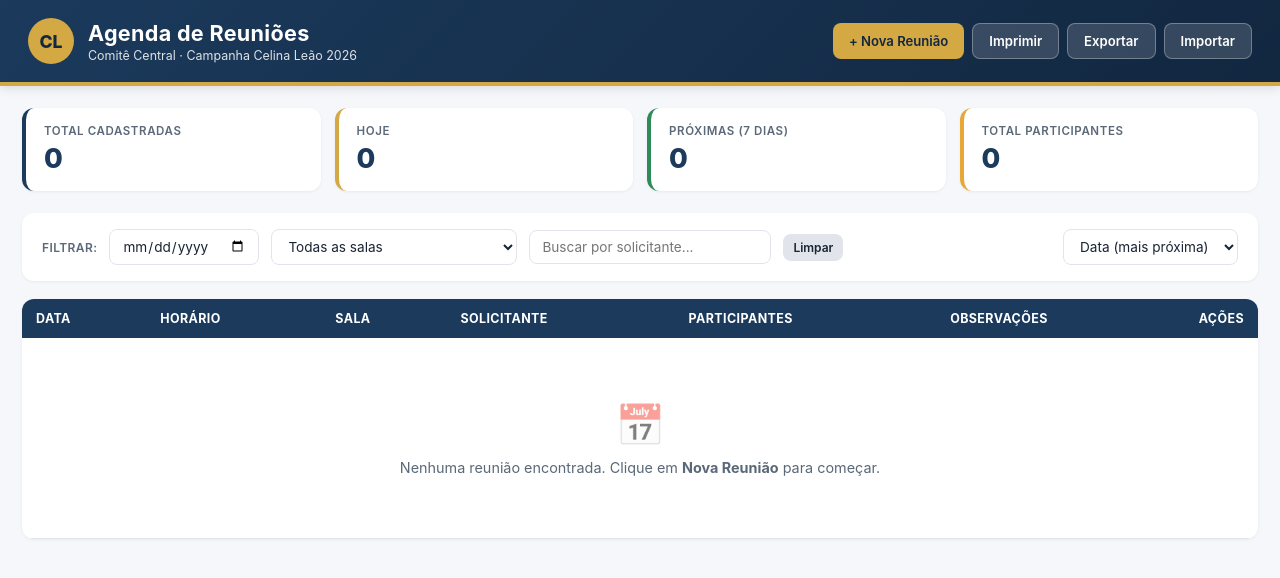
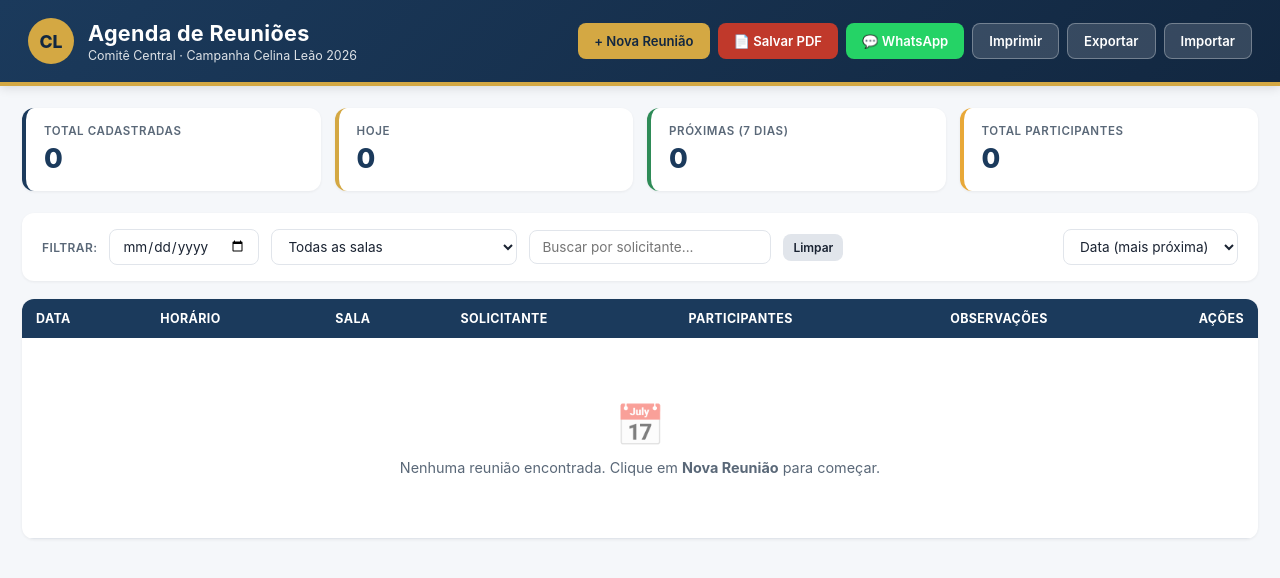
Before and after one commit to igormorais123/conecta2026, a website: page agenda-reunioes.html in a window 1280 px wide. Drawn offline with nearby package versions, Linux system fonts and the light colour scheme.

Commit message:
Auto: atualização de arquivos

```diff
--- a/agenda-reunioes.html
+++ b/agenda-reunioes.html
@@ -310,6 +310,8 @@ tbody tr.conflito:hover { background: #ffeaea; }
     </div>
     <div class="header-actions">
         <button class="btn btn-primary" onclick="abrirModal()">+ Nova Reunião</button>
+        <button class="btn btn-pdf" onclick="salvarPDF()">📄 Salvar PDF</button>
+        <button class="btn btn-whatsapp" onclick="compartilharWhatsApp()">💬 WhatsApp</button>
         <button class="btn btn-secondary" onclick="window.print()">Imprimir</button>
         <button class="btn btn-secondary" onclick="exportarJSON()">Exportar</button>
         <button class="btn btn-secondary" onclick="document.getElementById('importInput').click()">Importar</button>
```
